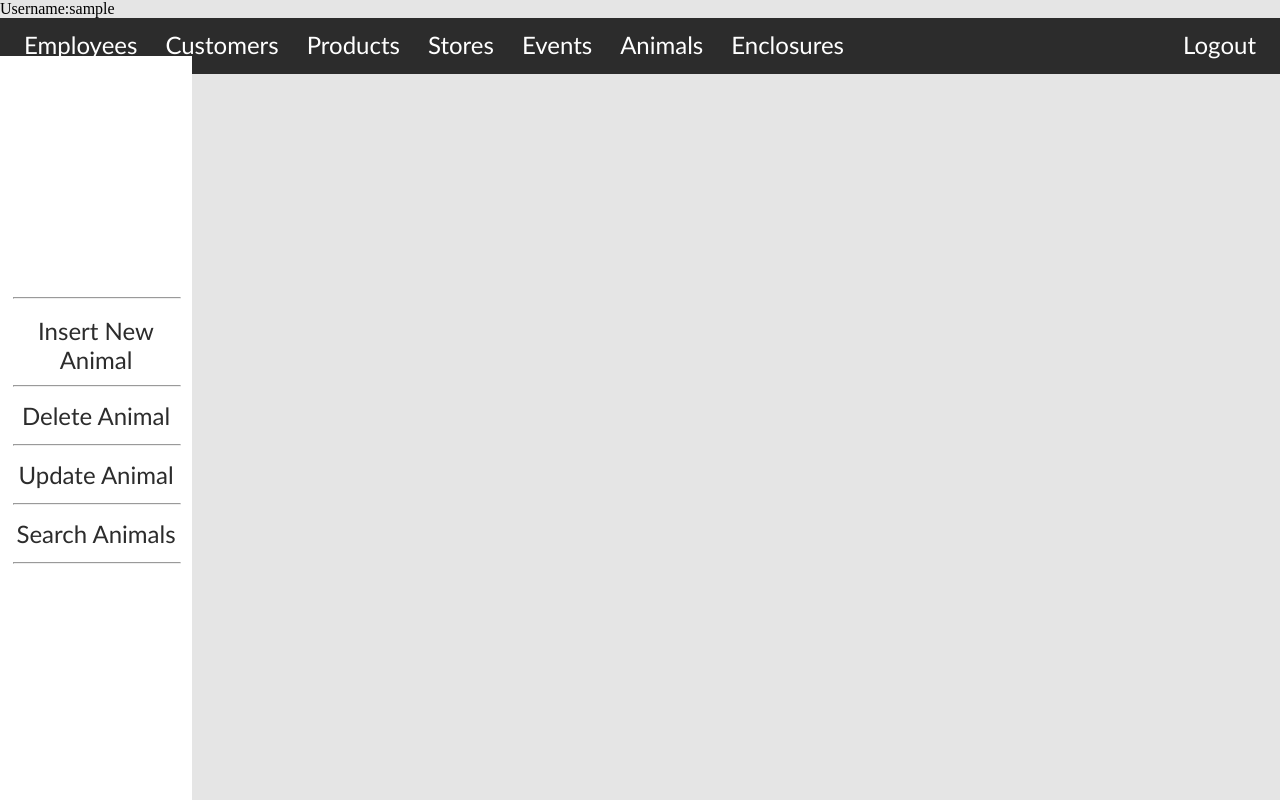
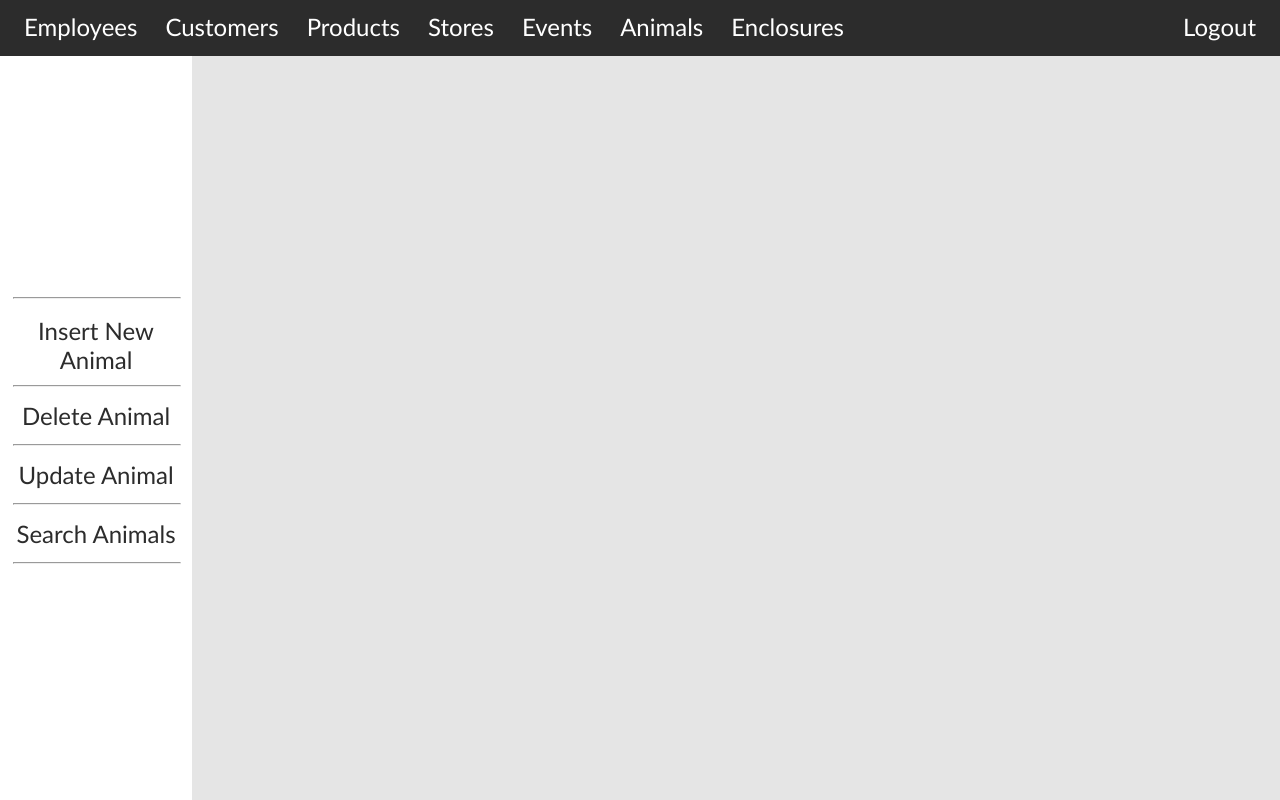
Before and after one commit to rala76/Zoo-Website, a PHP site: page /Animals/Animal.php in a window 1280 px wide. Run offline with PHP 8.4, Linux system fonts and the light colour scheme; the visitor is signed in with stand-in values (Sample User, id 1).

Commit message:
Removed test echo statement

```diff
--- a/Login/admin-home.php
+++ b/Login/admin-home.php
@@ -3,7 +3,6 @@
 <head>
     <!-- Check session -->
     <?php include_once(__DIR__."/../check-session.php") ?>
-    <?php echo 'Username:'.$_SESSION["Username"] ?>
 
     <link rel="stylesheet" href="/Styles/styles.css">
     <title>Admin Home Page</title>
```
